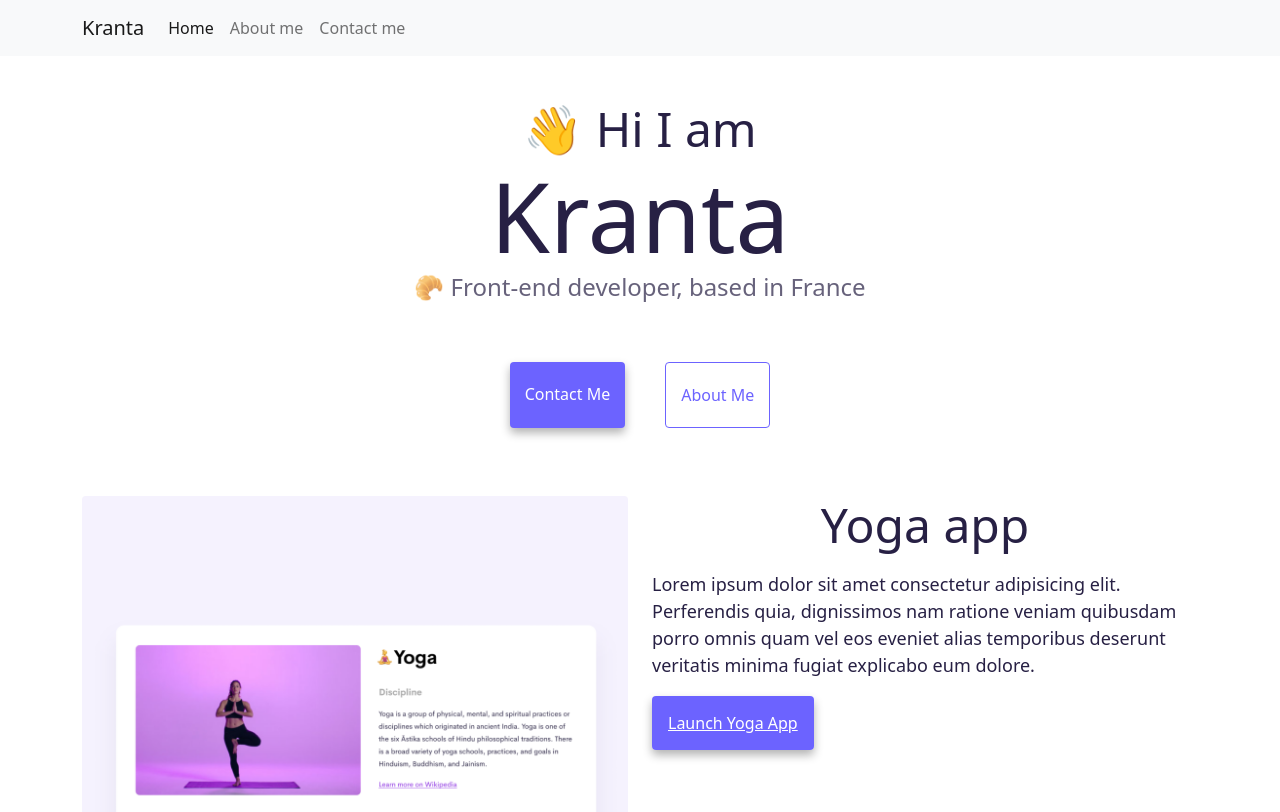
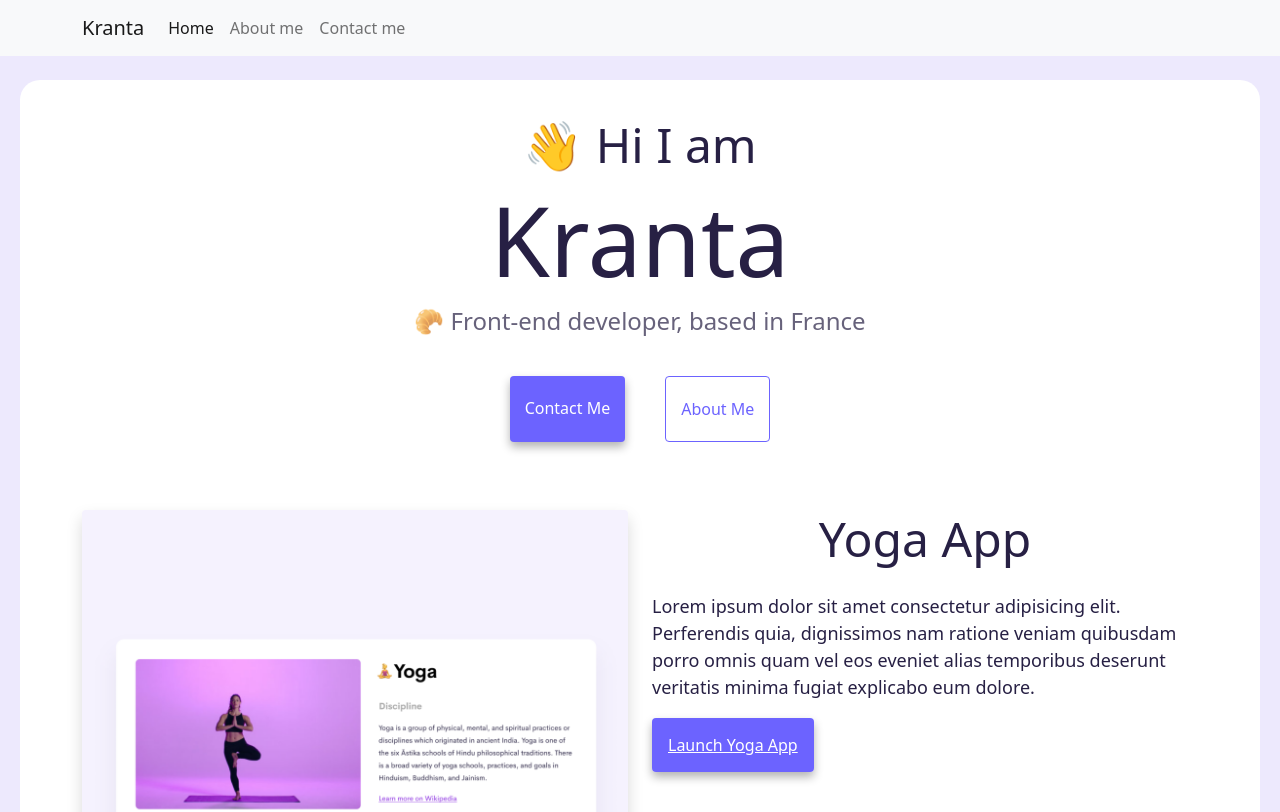
Before and after one commit to krantagat/advanced-tools-homework, a plain HTML site: page index.html in a window 1280 px wide. Shown: the top 812 px of the page. Drawn offline with nearby package versions, Linux system fonts and the light colour scheme.

Commit message:
Adding background
Adding body background color
Adding content background color
Adjust the margin and the padding for the added background color
Adding shadow to images

```diff
--- a/css/style.css
+++ b/css/style.css
@@ -8,13 +8,24 @@
 body {
   margin-top: 100px;
   color: var(--text-color);
+  background-color: #a793f833;
+  margin: 20px;
+  margin-top: 0px;
+  padding-top: 50px;
+}
+
+.content {
+  background-color: white;
+  padding-bottom: 20px;
+  padding-top: 20px;
+  border-radius: 20px;
+  margin-top: 30px;
 }
 
 h1,
 h2,
 h3 {
   text-align: center;
-  margin: 0;
 }
 
 h1 {
@@ -28,6 +39,7 @@ h2 {
 h3 {
   font-size: 24px;
   opacity: 0.7;
+  margin-top: 10px;
 }
 
 p {
@@ -46,7 +58,7 @@ p {
 
 .navigation-links {
   display: flex;
-  margin-top: 40px;
+  margin-top: 20px;
   justify-content: center;
 }
 
--- a/index.html
+++ b/index.html
@@ -34,6 +34,7 @@
     <title>Front-end developer | Kranta</title>
   </head>
   <body>
+    <div class="content">
       <nav class="navbar navbar-expand-lg navbar-light bg-light fixed-top">
         <div class="container">
           <a class="navbar-brand" href="index.html" title="Kranta's homepage"
@@ -58,7 +59,10 @@
                 title="Kranta's homepage"
                 >Home <span class="sr-only"></span
               ></a>
-            <a class="nav-item nav-link" href="/about.html" title="About Kranta"
+              <a
+                class="nav-item nav-link"
+                href="/about.html"
+                title="About Kranta"
                 >About me</a
               >
               <a
@@ -71,7 +75,7 @@
           </div>
         </div>
       </nav>
-    <h2 class="mt-5">👋 Hi I am</h2>
+      <h2 class="pt-3">👋 Hi I am</h2>
       <h1>Kranta</h1>
       <h3>🥐 Front-end developer, based in France</h3>
       <div class="navigation-links">
@@ -81,26 +85,28 @@
           title="Kranta's contact information"
           >Contact me</a
         >
-      <a href="about.html" class="about-link" title="About Kranta">About me</a>
+        <a href="about.html" class="about-link" title="About Kranta"
+          >About me</a
+        >
       </div>
       <div class="container mt-5">
         <div class="row mb-5">
           <div class="col-sm-6">
             <img
               src="images/yoga.png"
-            class="img-fluid rounded"
+              class="img-fluid rounded shadow"
               alt="yoga project"
             />
           </div>
           <div class="col-sm-6">
-          <h2 class="text-left">Yoga app</h2>
+            <h2 class="text-left">Yoga App</h2>
             <div class="row">
               <div class="col-sm-12">
                 <p>
                   Lorem ipsum dolor sit amet consectetur adipisicing elit.
-                Perferendis quia, dignissimos nam ratione veniam quibusdam porro
-                omnis quam vel eos eveniet alias temporibus deserunt veritatis
-                minima fugiat explicabo eum dolore.
+                  Perferendis quia, dignissimos nam ratione veniam quibusdam
+                  porro omnis quam vel eos eveniet alias temporibus deserunt
+                  veritatis minima fugiat explicabo eum dolore.
                 </p>
               </div>
               <div class="col-sm-12 mt-3 text-decoration-none">
@@ -113,14 +119,14 @@
         </div>
         <div class="row mb-5">
           <div class="col-sm-6">
-          <h2 class="text-left">Weather app</h2>
+            <h2 class="text-left">Weather App</h2>
             <div class="row">
               <div class="col-sm-12">
                 <p>
                   Lorem ipsum dolor sit amet consectetur adipisicing elit.
-                Perferendis quia, dignissimos nam ratione veniam quibusdam porro
-                omnis quam vel eos eveniet alias temporibus deserunt veritatis
-                minima fugiat explicabo eum dolore.
+                  Perferendis quia, dignissimos nam ratione veniam quibusdam
+                  porro omnis quam vel eos eveniet alias temporibus deserunt
+                  veritatis minima fugiat explicabo eum dolore.
                 </p>
               </div>
               <div class="col-sm-12 mt-3">
@@ -133,7 +139,7 @@
           <div class="col-sm-6">
             <img
               src="images/weather.png"
-            class="img-fluid rounded"
+              class="img-fluid rounded shadow"
               alt="weather project"
             />
           </div>
@@ -143,19 +149,19 @@
           <div class="col-sm-6">
             <img
               src="images/yogurt.png"
-            class="img-fluid rounded"
+              class="img-fluid rounded shadow"
               alt="yogurt project"
             />
           </div>
           <div class="col-sm-6">
-          <h2 class="text-left">Yogurt app</h2>
+            <h2 class="text-left">Yogurt App</h2>
             <div class="row">
               <div class="col-sm-12">
                 <p>
                   Lorem ipsum dolor sit amet consectetur adipisicing elit.
-                Perferendis quia, dignissimos nam ratione veniam quibusdam porro
-                omnis quam vel eos eveniet alias temporibus deserunt veritatis
-                minima fugiat explicabo eum dolore.
+                  Perferendis quia, dignissimos nam ratione veniam quibusdam
+                  porro omnis quam vel eos eveniet alias temporibus deserunt
+                  veritatis minima fugiat explicabo eum dolore.
                 </p>
               </div>
               <div class="col-sm-12 mt-3">
@@ -167,5 +173,6 @@
           </div>
         </div>
       </div>
+    </div>
   </body>
 </html>
```
Also changed, not shown: about.html (+6 -1 lines). Lines whose indentation alone changed are shown as unchanged.
